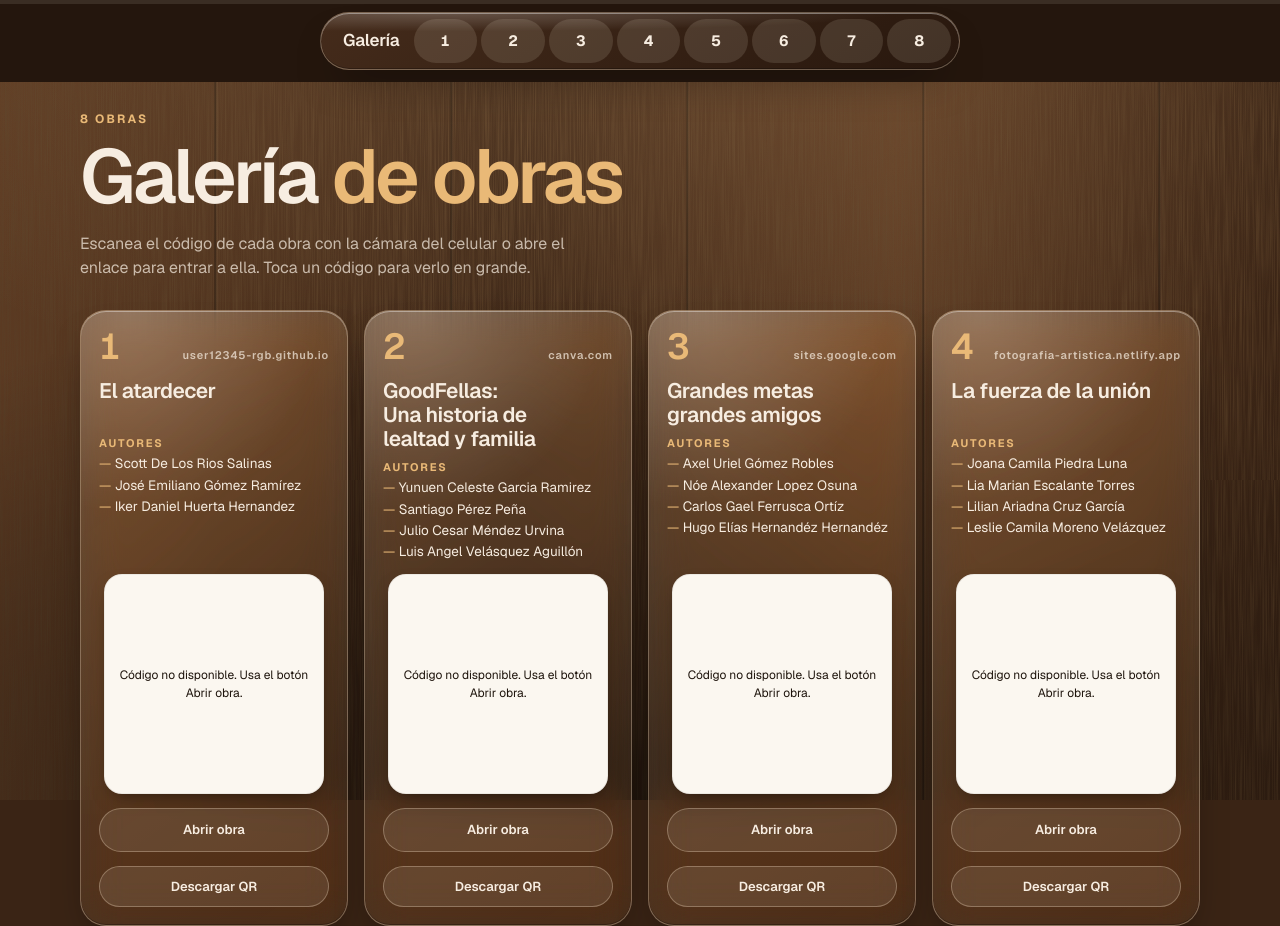
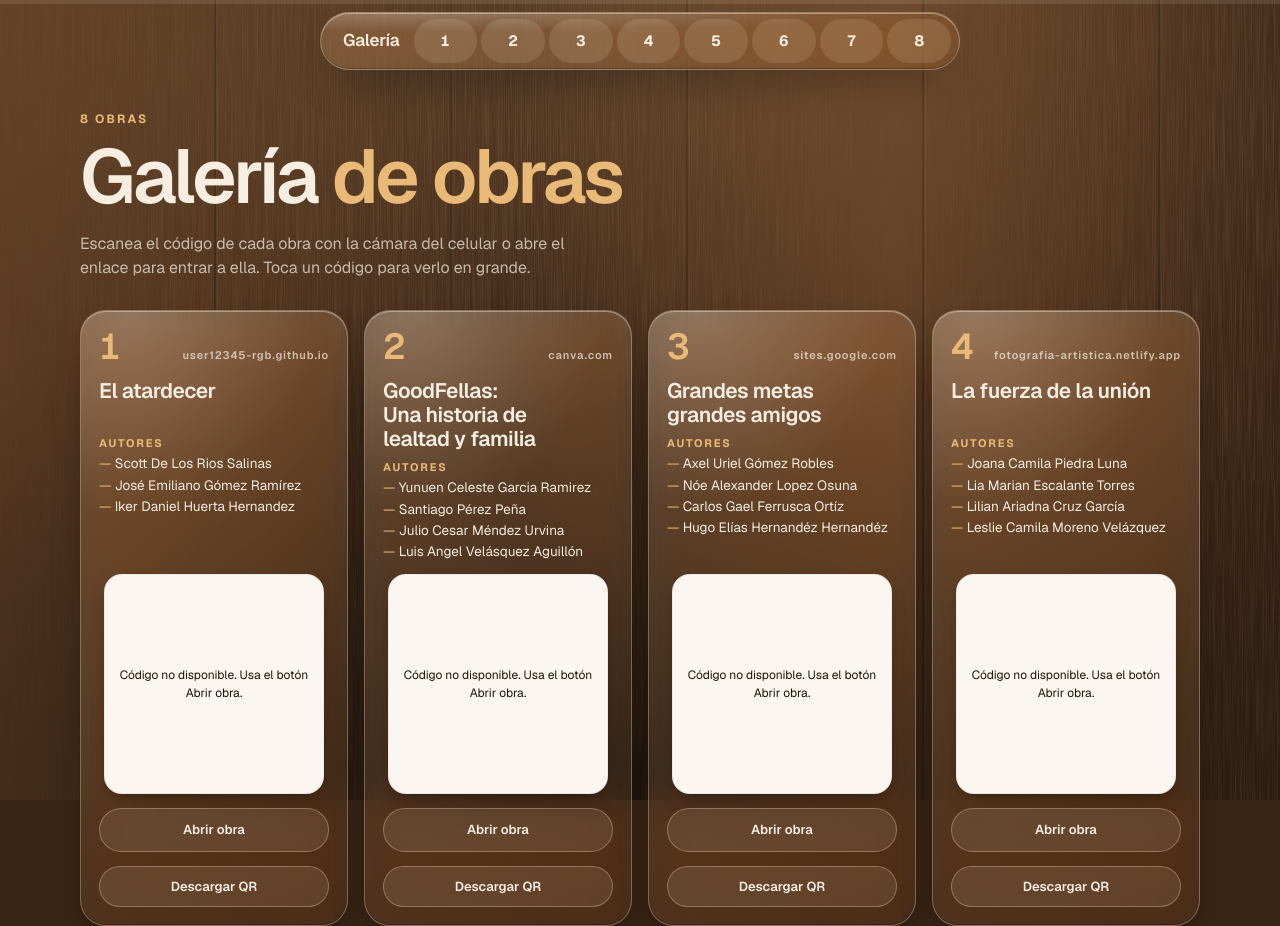
Before and after one commit to gnosisapp/OBRAS-CDIA, a plain HTML site: page index.html in a window 1280 px wide. Shown: the top 926 px of the page. Drawn offline with nearby package versions, Linux system fonts and the light colour scheme.

Commit message:
Regresa la barra como estaba y quita el hueco bajo títulos de 1 línea en móvil

```diff
--- a/index.html
+++ b/index.html
@@ -109,18 +109,14 @@ body::before {
 }
 .glass > * { position: relative; z-index: 1; }
 
-/* Barra de menú: banda opaca de ancho completo para que el contenido
-   no se vea a través de ella ni por encima al hacer scroll. */
+/* Barra de menú */
 .bar {
   position: sticky;
-  top: 0;
+  top: env(safe-area-inset-top, 0px);
   z-index: 20;
-  margin-inline: -16px;
-  padding: 12px 16px;
-  padding-top: calc(12px + env(safe-area-inset-top, 0px));
+  padding-block: 12px;
   display: flex;
   justify-content: center;
-  background: var(--wood-deep);
 }
 .bar-in {
   display: flex;
@@ -130,7 +126,6 @@ body::before {
   max-width: 640px;
   padding: 6px 8px 6px 22px;
   border-radius: 999px;
-  background: linear-gradient(145deg, rgba(70, 45, 28, 0.97), rgba(40, 24, 14, 0.97));
 }
 .brand {
   font-family: var(--font-display);
@@ -279,9 +274,14 @@ h1 em { color: var(--honey); font-style: normal; }
   font-size: 21px;
   letter-spacing: -0.02em;
   line-height: 1.15;
-  min-height: calc(2 * 1.15em);
   text-wrap: balance;
   overflow-wrap: anywhere;
+}
+/* La altura mínima de 2 líneas solo en 2 y 4 columnas (PC/tablet),
+   donde alinea las tarjetas de una fila. En móvil (1 columna) se quita:
+   dejaba ~24 px vacíos bajo los títulos de 1 línea y se veía mal. */
+@media (min-width: 560px) {
+  .card h2 { min-height: calc(2 * 1.15em); }
 }
 /* Autores: etiqueta + un nombre por línea, con guion miel. */
 .authors { margin: -6px 0 0; display: flex; flex-direction: column; gap: 3px; }
```
